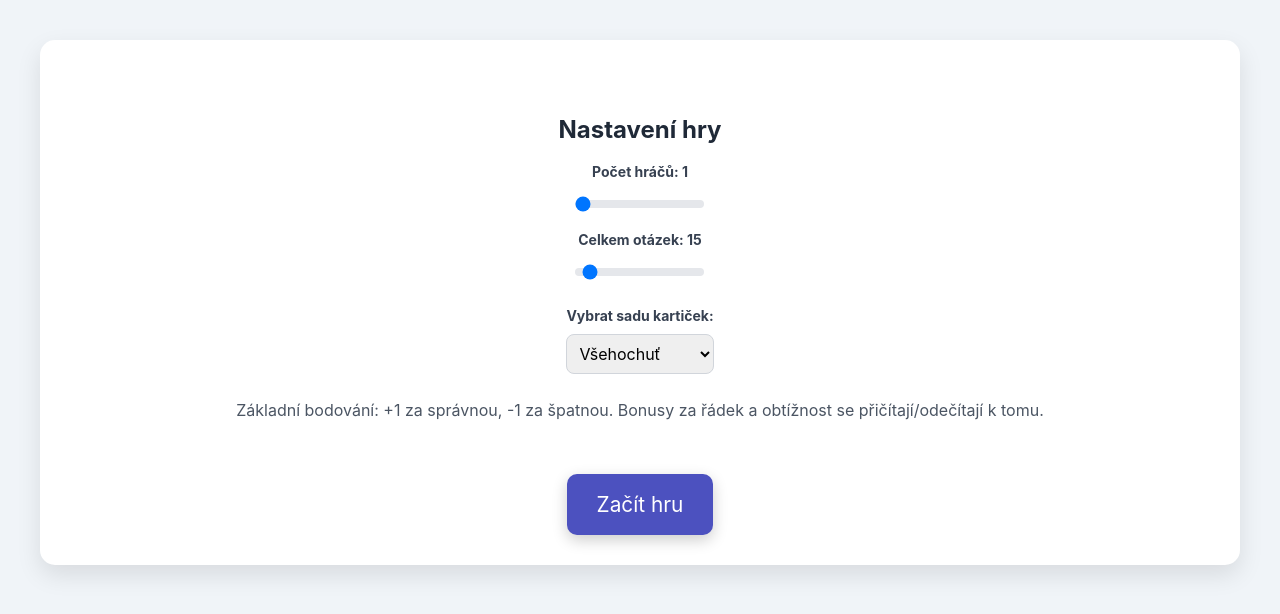
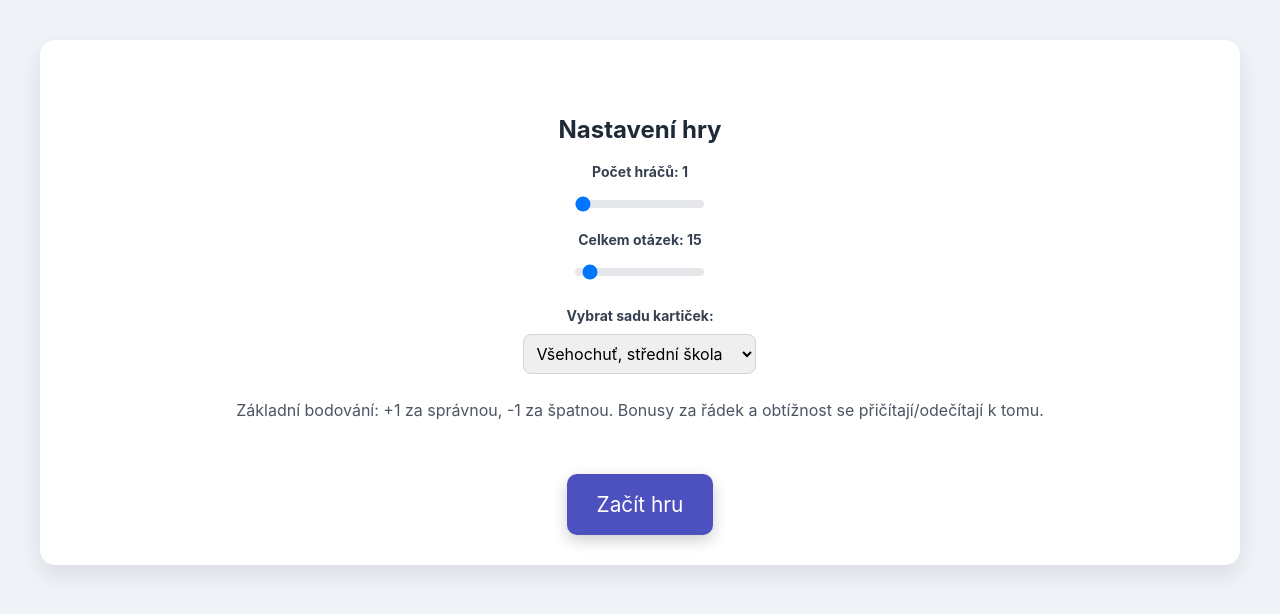
Before and after one commit to etCharion/opakovacky, a plain HTML site: page index.html in a window 1280 px wide. Drawn offline with nearby package versions, Linux system fonts and the light colour scheme.

Commit message:
Update index.html

```diff
--- a/index.html
+++ b/index.html
@@ -750,15 +750,15 @@
 
         const FLASHCARD_SETS = {
             vsehochut: {
-                name: "Všehochuť",
+                name: "Všehochuť, střední škola",
                 url: "data/vsehochut.tsv"
             },
             karty7_10: {
-                name: "Dějepis, 1–7",
+                name: "Dějepis, I.r. (okruhy 1–7)",
                 url: "data/Data pro opakovaci karticky, dejepis, 1-7, gpt.tsv"
             },
             karty11_15: {
-                name: "Dějepis, 8–15",
+                name: "Dějepis, II.r. (okruhy 8–15)",
                 url: "data/Data pro opakovaci karticky, dejepis, 8-15, gpt.tsv"
             }
         };
```
